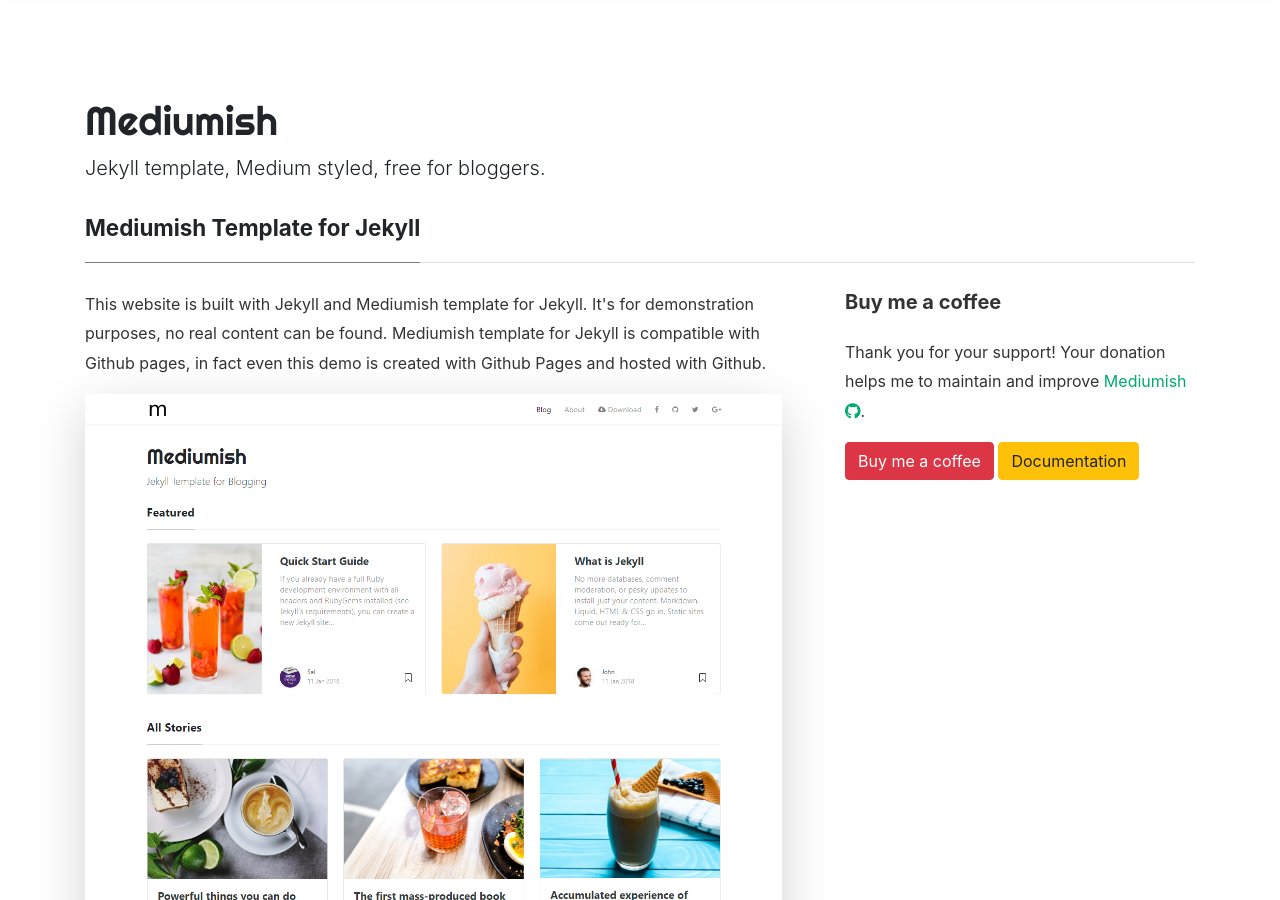
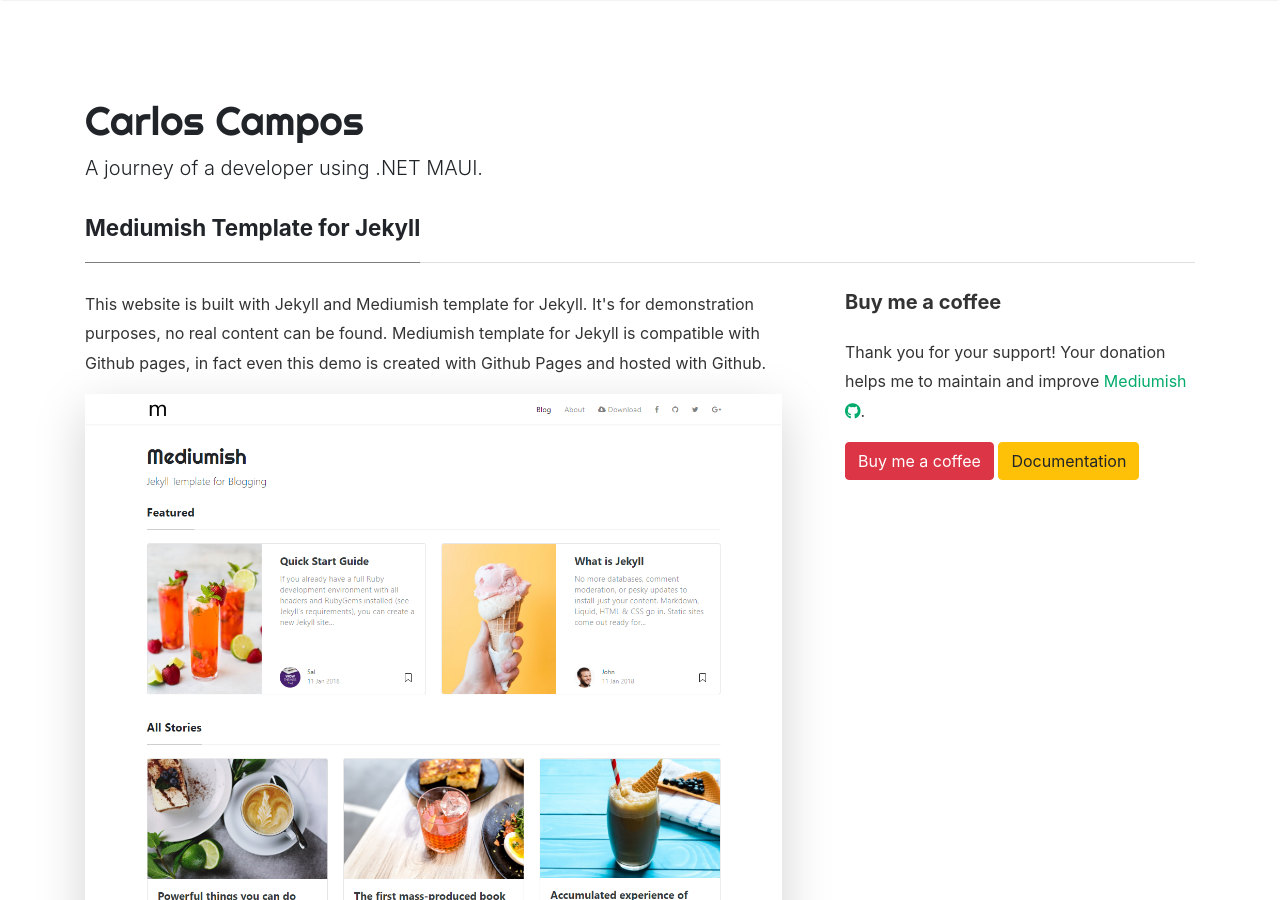
Before and after one commit to codercampos/blog, a Jekyll site: the page built from _pages/about.md, in a window 1280 px wide and 900 px high. Built offline with Jekyll 4.4.1, drawn with Linux system fonts in a browser that asks for light colours; nearby versions of some CDN libraries; comment, search, counter and statistics services are not loaded; some of the changed text lies outside the part shown.

Commit message:
Added Personal configuration and Readme updated

```diff
--- a/Gemfile
+++ b/Gemfile
@@ -9,6 +9,7 @@ source "https://rubygems.org"
 
 # If you have any plugins, put them here!
 gem 'wdm', '>= 0.1.0' if Gem.win_platform?
+gem 'jekyll'
 group :jekyll_plugins do
     gem 'jekyll-feed'
     gem 'jekyll-sitemap'
--- a/_config.yml
+++ b/_config.yml
@@ -1,7 +1,7 @@
 # Site
-name: "Mediumish"
-title: "Mediumish"
-description: "Jekyll template, Medium styled, free for bloggers."
+name: "Carlos Campos"
+title: "A MAUI Developer"
+description: "A journey of a developer using .NET MAUI."
 logo: 'assets/images/logo.png'
 favicon: 'assets/images/logo.png'
 baseurl: /blog
@@ -16,7 +16,7 @@ authors:
   maxx:
     name: Maxx
     display_name: Carlos Campos
-    gravatar: me158570e4f4c36
+    gravatar: 4c3c33709a4028c0d8e1cd7b880855e5bde777aa12f61d23fa110b4c79c2da56
     email: me@carloscampos.dev
     web: https://codercampos.github.io/blog
     twitter: https://twitter.com/soyelmaxx
```
Also changed, not shown: Gemfile.lock, README.md.
